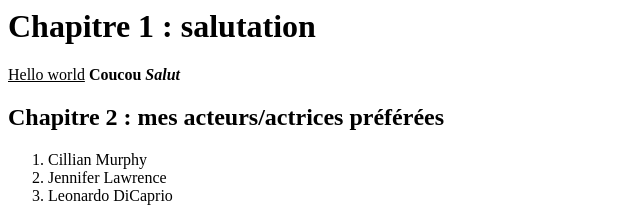
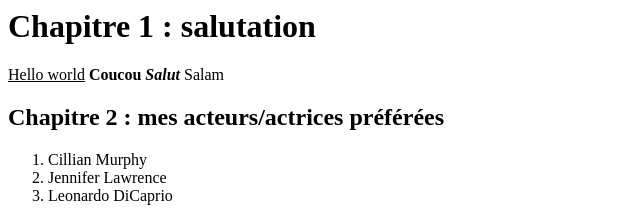
Before and after one commit to marwamans/marwamans.github.io, a plain HTML site: page index.html in a window 1280 px wide. Shown: the top 221 px of the page, 0-640 px from the left. Drawn offline with Linux system fonts and the light colour scheme.

Commit message:
deuxième modif

```diff
--- a/index.html
+++ b/index.html
@@ -5,6 +5,7 @@
        <u>Hello world</u>
        <b>Coucou</b>
        <b><em>Salut</em></b>
+       Salam
     </p>
     <h2> Chapitre 2 : mes acteurs/actrices préférées</h2>
     <p>
```
